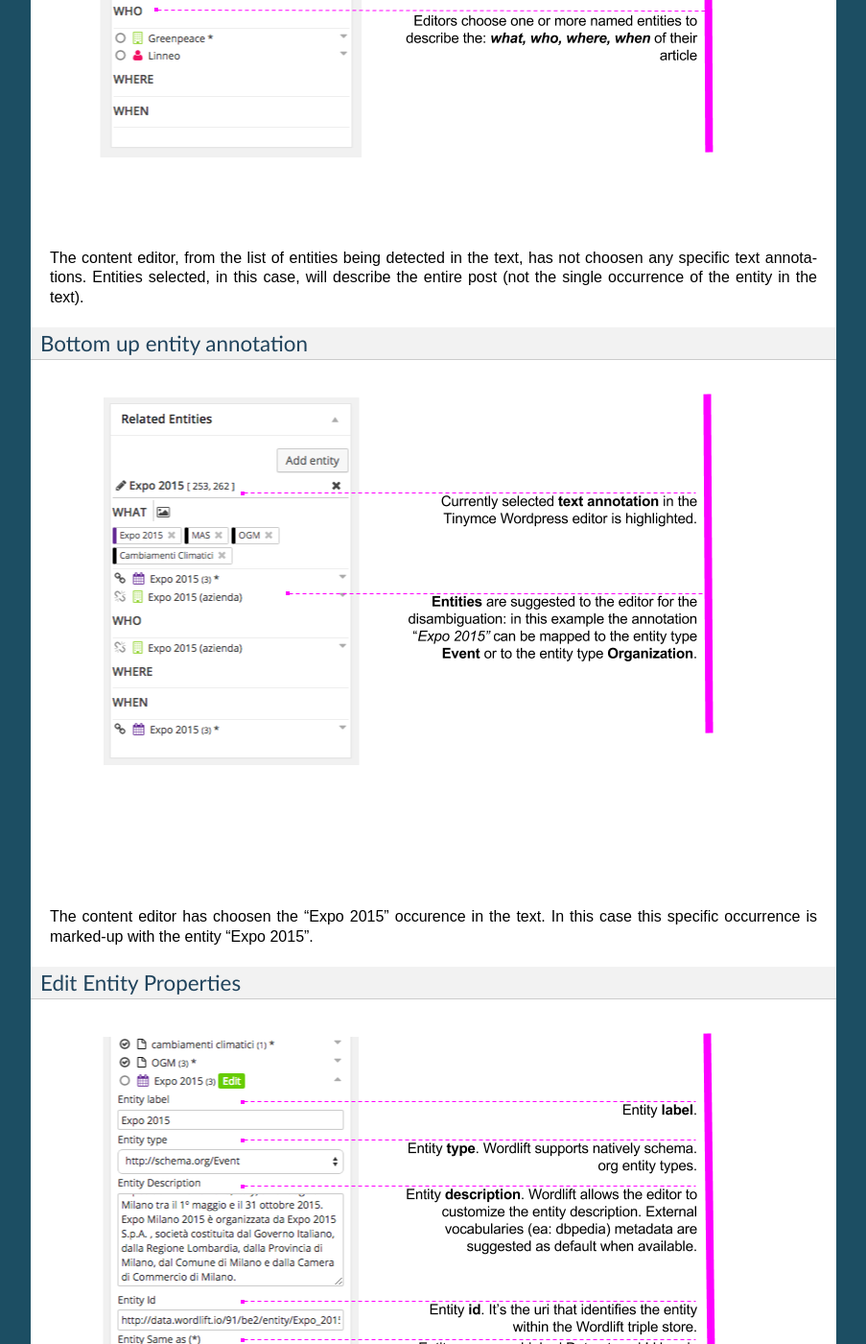
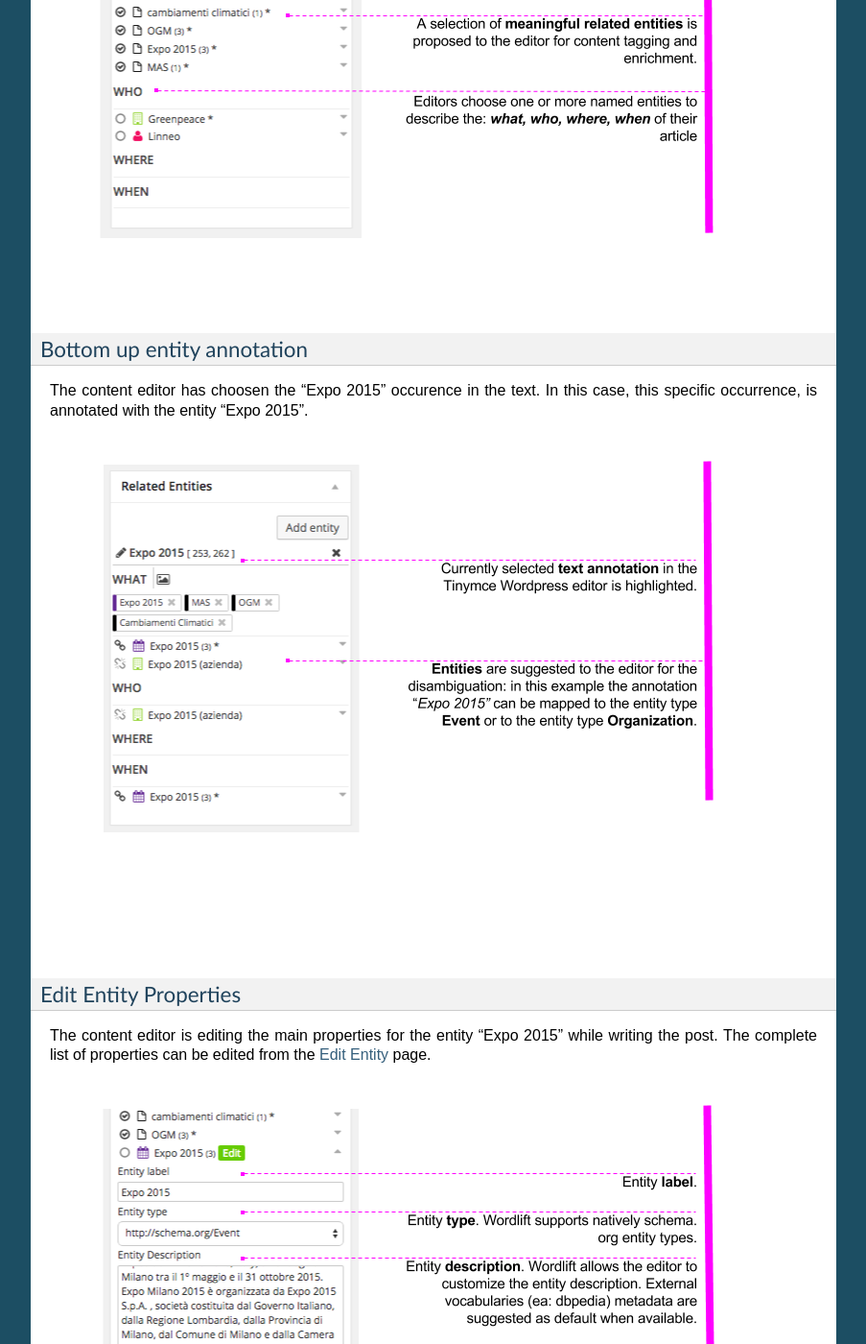
Before and after one commit to insideout10/wordlift-docs, a Sphinx documentation site: the page built from docs/key-concepts.rst, in a window 1280 px wide and 1400 px high, scrolled down 2717 px. Shown: the whole window at 96% size, without its empty margins (198-1101 px from the left). Built offline with Sphinx 7.4.7, drawn with Linux system fonts in a browser that asks for light colours; some of the changed text lies outside the part shown.

Commit message:
update key concept

```diff
--- a/docs/key-concepts.rst
+++ b/docs/key-concepts.rst
@@ -91,25 +91,29 @@
 
 Top down post annotation
 --------------
+The content editor, from the list of entities being detected in the text, uses these entities to describe his/her post without selecting any specific text annotations.
+Entities being selected, in this case, describe the entire post (and not the single occurrence of the entity in the text).
+
 .. image:: /images/wordlift-edit-post-widget-01.png
-The content editor, from the list of entities being detected in the text, has not choosen any specific text annotations.
-Entities selected, in this case, will describe the entire post (not the single occurrence of the entity in the text).
 
 Bottom up entity annotation
 --------------
+The content editor has choosen the “Expo 2015” occurence in the text. In this case, this specific occurrence, is annotated with the entity "Expo 2015".
+
 .. image:: /images/wordlift-edit-post-widget-02.png
-The content editor has choosen the “Expo 2015” occurence in the text. In this case this specific occurrence is marked-up with the entity "Expo 2015".
+
 
 Edit Entity Properties
 --------------
+The content editor is editing the main properties for the entity "Expo 2015" while writing the post.
+The complete list of properties can be edited from the :doc:`edit-entity` page.
+
 .. image:: /images/wordlift-edit-post-widget-03.png
-The content editor is editing the main properties for the entity "Expo 2015" while composing the post.
-The complete list of properties can be edited from the :doc:`edit-entity` page.
 
 Image Suggestor
 --------------
 .. image:: /images/wordlift-edit-post-widget-04.png
-Images for each entity can be dragged and dropped in the visual editor.
+Images for each entity appear in the WordLift Edit Post Widget and can be dragged and dropped in the visual editor.
 
 WordLift key
 _____________
```
